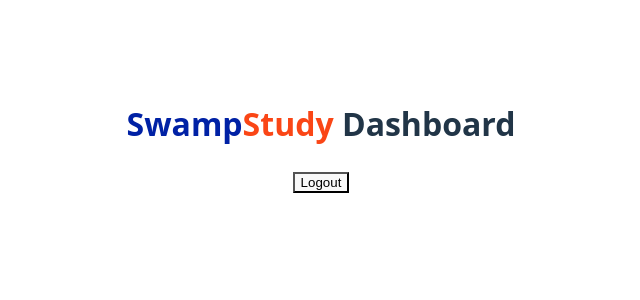
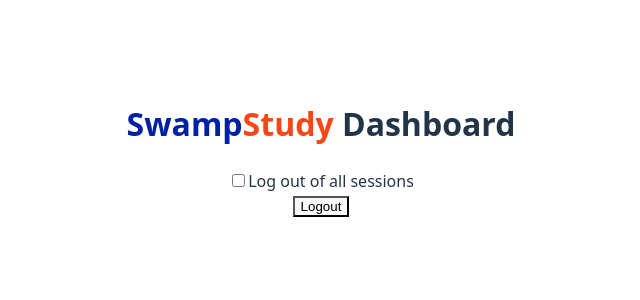
Before and after one commit to connor-kress/swamp-study, a React (Vite) app in the folder client/: page /dashboard in a window 1280 px wide. Shown: the top 300 px of the page, without its empty margins (319-959 px from the left). Built offline with nearby package versions, Linux system fonts and the light colour scheme.

Commit message:
Logout all sessions toggle

```diff
--- a/client/src/components/LogoutButton.tsx
+++ b/client/src/components/LogoutButton.tsx
@@ -1,11 +1,15 @@
+import { useState } from "react";
 import { useNavigate } from "react-router";
 
 export default function LogoutButton() {
   const navigate = useNavigate();
+  const [logoutAll, setLogoutAll] = useState(false);
 
   async function handleLogout() {
+    const endpoint = logoutAll ? "/api/auth/logout-all"
+                               : "/api/auth/logout";
     try {
-      const response = await fetch("/api/auth/logout", {
+      const response = await fetch(endpoint, {
         method: "POST",
         credentials: "include",
       });
@@ -25,8 +29,19 @@
   }
 
   return (
-    <button onClick={handleLogout} type="button">
-      Logout
-    </button>
+    <div>
+      <label>
+        <input
+          type="checkbox"
+          checked={logoutAll}
+          onChange={() => setLogoutAll(prev => !prev)}
+        />
+        Log out of all sessions
+      </label>
+      <br />
+      <button onClick={handleLogout} type="button">
+        Logout
+      </button>
+    </div>
   );
 }
--- a/client/src/screens/LoginScreen.tsx
+++ b/client/src/screens/LoginScreen.tsx
@@ -36,7 +36,7 @@
 
       if (!response.ok) {
         const json = await response.json();
-        throw new Error(json?.error || "Unknown");
+        throw new Error(json?.error || "Unknown error");
       }
 
       const data = await response.json();
--- a/client/src/screens/RegisterScreen.tsx
+++ b/client/src/screens/RegisterScreen.tsx
@@ -49,7 +49,7 @@
 
       if (!response.ok) {
         const json = await response.json();
-        throw new Error(json?.error || "Unknown");
+        throw new Error(json?.error || "Unknown error");
       }
 
       const data = await response.json();
```
